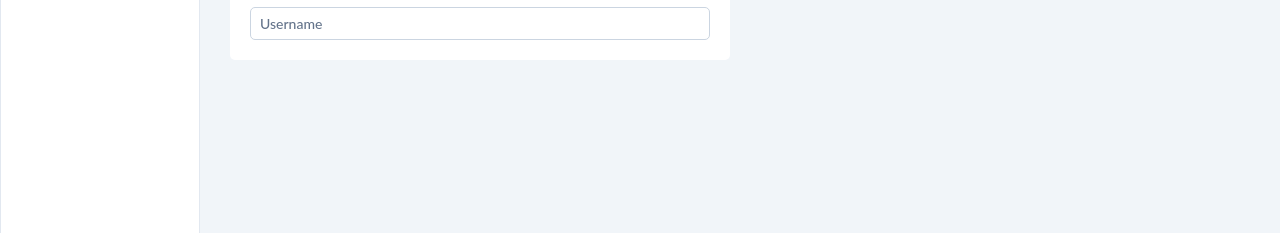
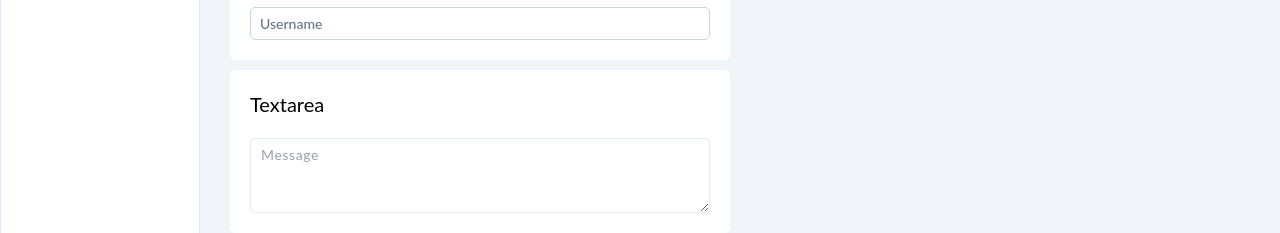
Before and after one commit to EzzatKhaqan/vue-admin-dashboard, a Vue app: page /Inputs in a window 1280 px wide. Shown: the part 567-800 px from the top of the page. Built offline with nearby package versions, Linux system fonts and the light colour scheme.

Commit message:
feat: Add Textarea component with styles and hover effects

```diff
--- a/src/assets/style/common/input.scss
+++ b/src/assets/style/common/input.scss
@@ -34,6 +34,9 @@ $e-input-invalid-text-color: #c70a0a;
 
   &.e-input-text-fluid {
     width: 100%;
+  }
+  &:hover {
+    border-color: var(--e-input-hover-color);
   }
 }
 // IconFeild
@@ -93,3 +96,26 @@ $e-input-invalid-text-color: #c70a0a;
     z-index: 100;
   }
 }
+
+// Textarea
+
+.e-textarea {
+  outline: none;
+  border: 1px solid var(--e-border-color);
+  border-radius: 5px;
+  font-size: 14px;
+  color: $e-input-text-color;
+  background-color: var(--e-textarea-background);
+  padding-inline: var(--e-textarea-padding-x);
+  padding-block: var(--e-textarea-padding-y);
+  transition: all 0.2s ease;
+  appearance: none;
+  letter-spacing: 0.6px;
+
+  &:enabled:focus {
+    border: 1px solid var(--e-primary-green);
+  }
+  &:hover {
+    border-color: var(--e-input-hover-color);
+  }
+}
--- a/src/assets/style/layout/variables/common.scss
+++ b/src/assets/style/layout/variables/common.scss
@@ -26,10 +26,14 @@
   --e-form-padding-y: 6px;
   --e-icon-size: 14px;
   --e-icon-color: #94a3b8;
-
+  --e-input-hover-color: #94a3b8;
   --e-floatlabel-position-x: 10px;
   --e-floatlabel-position-y: 5px;
   --e-floatlabel-size: 14px;
   --e-floatlabel-font-weight: 500;
   --e-floatlabel-color: #64748b;
+  // textarea
+  --e-textarea-background: #ffff;
+  --e-textarea-padding-x: 10px;
+  --e-textarea-padding-y: 5px;
 }
--- a/src/components/index.js
+++ b/src/components/index.js
@@ -5,3 +5,4 @@ export { default as InputText } from "./input/InputText.vue";
 export { default as IconFeild } from "./input/IconFeild.vue";
 export { default as InputIcon } from "./input/InputIcon.vue";
 export { default as FloatLabel } from "./input/FloatLabel.vue";
+export { default as Textarea } from "./input/Textarea.vue";
--- /dev/null
+++ b/src/components/input/Textarea.vue
@@ -0,0 +1,19 @@
+<script setup>
+defineProps({
+    id: String,
+    rows: String,
+    cols: String,
+    placeholder: String
+})
+
+</script>
+<template>
+    <textarea :placeholder="placeholder" :id="id" class="e-textarea" style="overflow: hidden;" :rows="rows"
+        :cols="cols"></textarea>
+
+
+</template>
+
+
+
+<style></style>
--- a/src/modules/ui-kits/Input.vue
+++ b/src/modules/ui-kits/Input.vue
@@ -1,5 +1,5 @@
 <script setup>
-import { InputText, IconFeild, InputIcon, FloatLabel } from "../../components/index";
+import { InputText, IconFeild, InputIcon, FloatLabel, Textarea } from "../../components/index";
 </script>
 <template>
 
@@ -43,6 +43,12 @@ import { InputText, IconFeild, InputIcon, FloatLabel } from "../../components/in
                     </FloatLabel>
                 </div>
             </div>
+            <div class="card flex flex-col gap-5">
+                <div class="text-xl">Textarea</div>
+                <div class="flex flex-col gap-5">
+                    <Textarea placeholder="Message" cols="3" rows="3" class="w-full"></Textarea>
+                </div>
+            </div>
         </div>
         <div class="md:w-1/2">
             <div class="card"></div>
```
